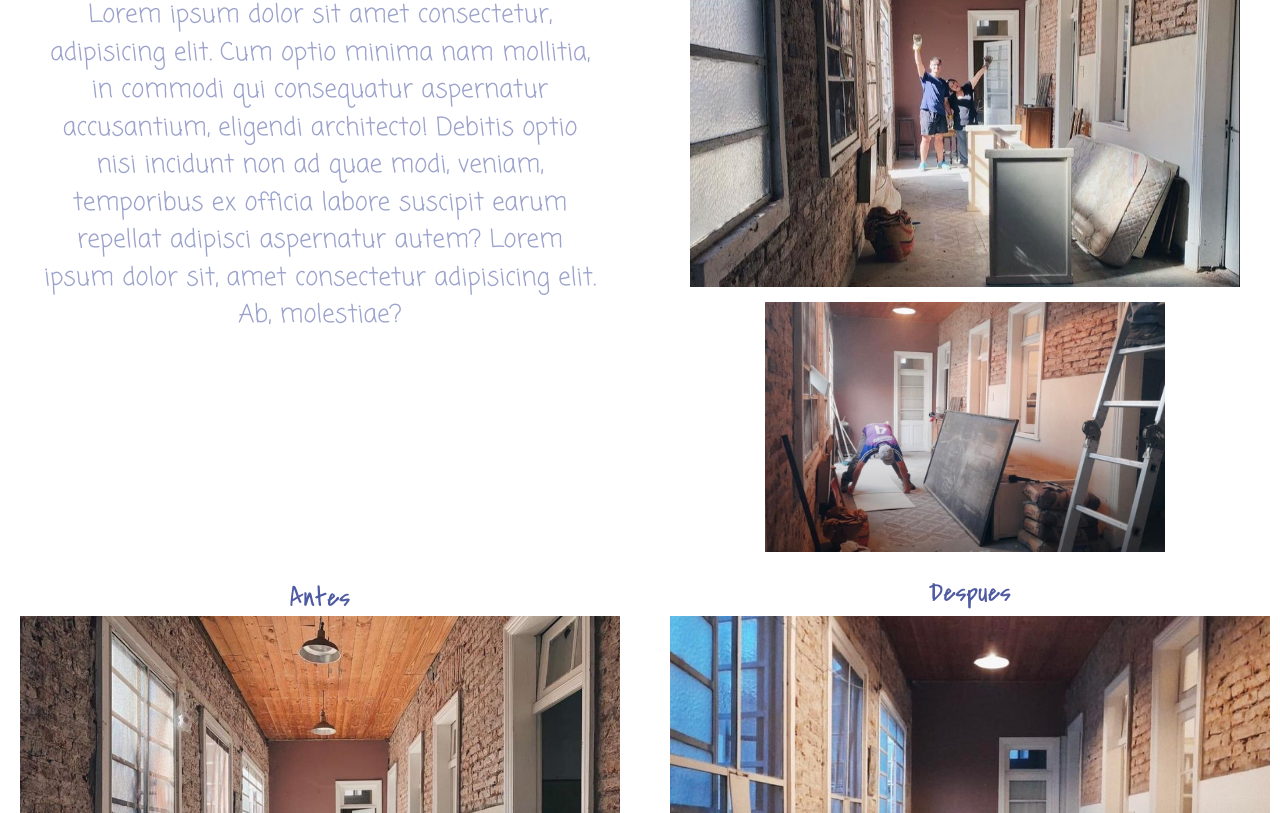
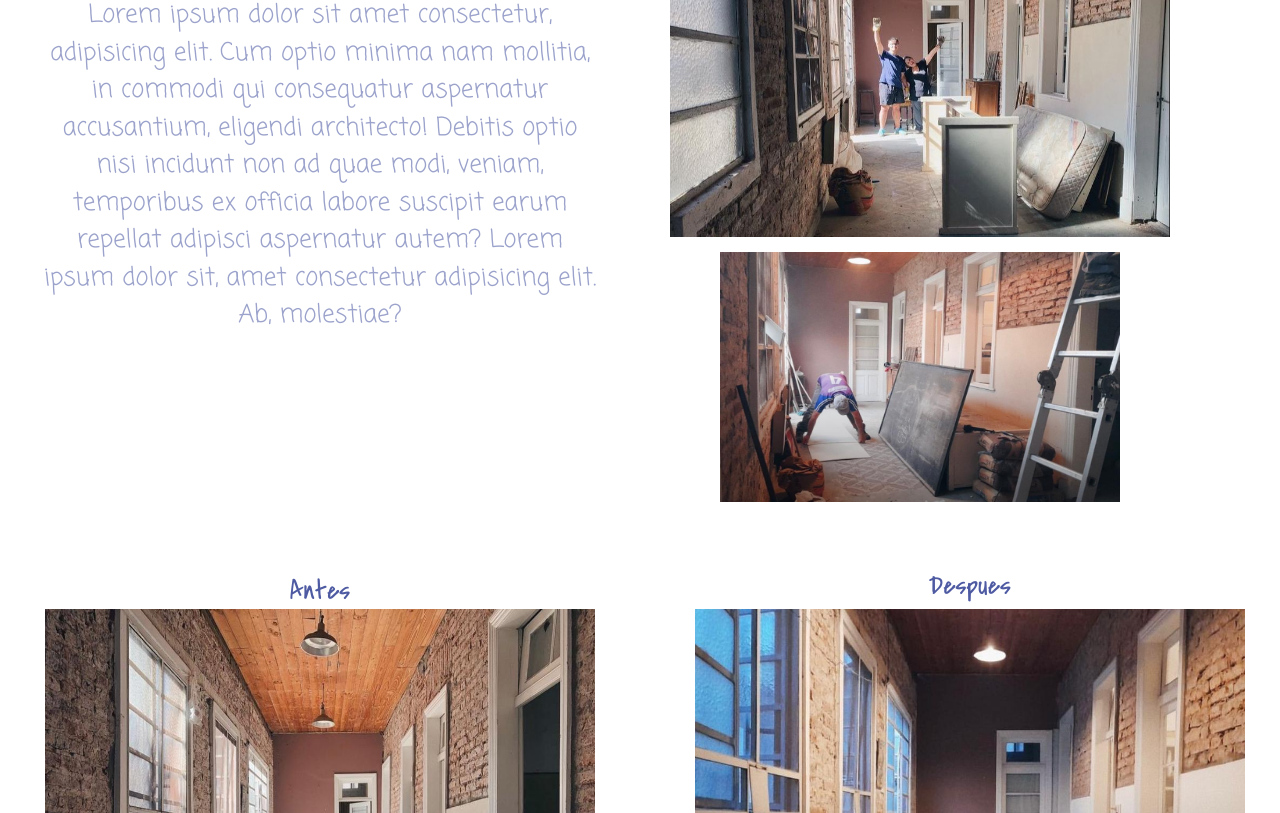
Before and after one commit to guadalupeginaca/lodemalala, a plain HTML site: page Paginas/nosotros.html in a window 1280 px wide. Shown: the part 269-1082 px from the top of the page. Drawn offline with Linux system fonts and the light colour scheme; a web font is replaced by a local one.

Commit message:
segunda entrega de proyecto final

```diff
--- a/Estilos/estilos.css
+++ b/Estilos/estilos.css
@@ -54,6 +54,7 @@
     font-size: 10px;
     font-family: 'Coming Soon', cursive;
     background-color: rgb(155, 162, 203);
+    z-index: 7000;
 }
 
 /* Index */
@@ -134,14 +135,12 @@
     width: 400px;
     height: 270px;
     margin: 10px 20px;
-    position: relative;
-    left: 20px;
 }
 
 .mainImagen2{
     width: 370px;
     height: 250px;
-    margin: 10px 50px;
+    margin: 10px 0px 10px 35px;
 }
 
 /* Columna 1 Fila 2 */
@@ -609,7 +608,7 @@
     justify-content: space-evenly;
 }
 
-/* TABLET */
+/* TABLET [pantalla mediana]*/
 @media screen and (min-width: 768px){
     /* Header de todas las pagins*/
     .encabezadoLogo{
@@ -656,10 +655,14 @@
     .mainImagen1{
         width: 500px;
         height: 300px;
+        position: relative;
+        left: 110px;
     }
     .mainImagen2{
         width: 380px;
         height: 200px;
+        position: relative;
+        left: 150px;
     }
     .mainImagen3{
         width: 500px;
@@ -775,8 +778,8 @@
     }
 }
 
-/* DESKTOP */
-@media screen and (min-width: 1024px){
+/* DESKTOP [pantalla grande]*/
+@media screen and (min-width: 992px){
     /* Header de todas las paginas*/
     #encabezado{
         display: grid;
@@ -837,20 +840,22 @@
         font-size: 25px;
     }
     .mainImagen1{
-        width: 550px;
-        height: 380px;
+        width: 500px;
+        height: 330px;
+        position: unset;
     }
     .mainImagen2{
         width: 400px;
         height: 250px;
-        margin: 5px 0px 10px 115px;
+        margin: 5px 0px 10px 70px;
+        position: unset;
     }
     .mainImagen3{
-        width: 600px;
+        width: 550px;
         height: 450px;
     }
     .mainImagen4{
-        width: 600px;
+        width: 550px;
         height: 450px;
     }
     .piedePagina2{
```
